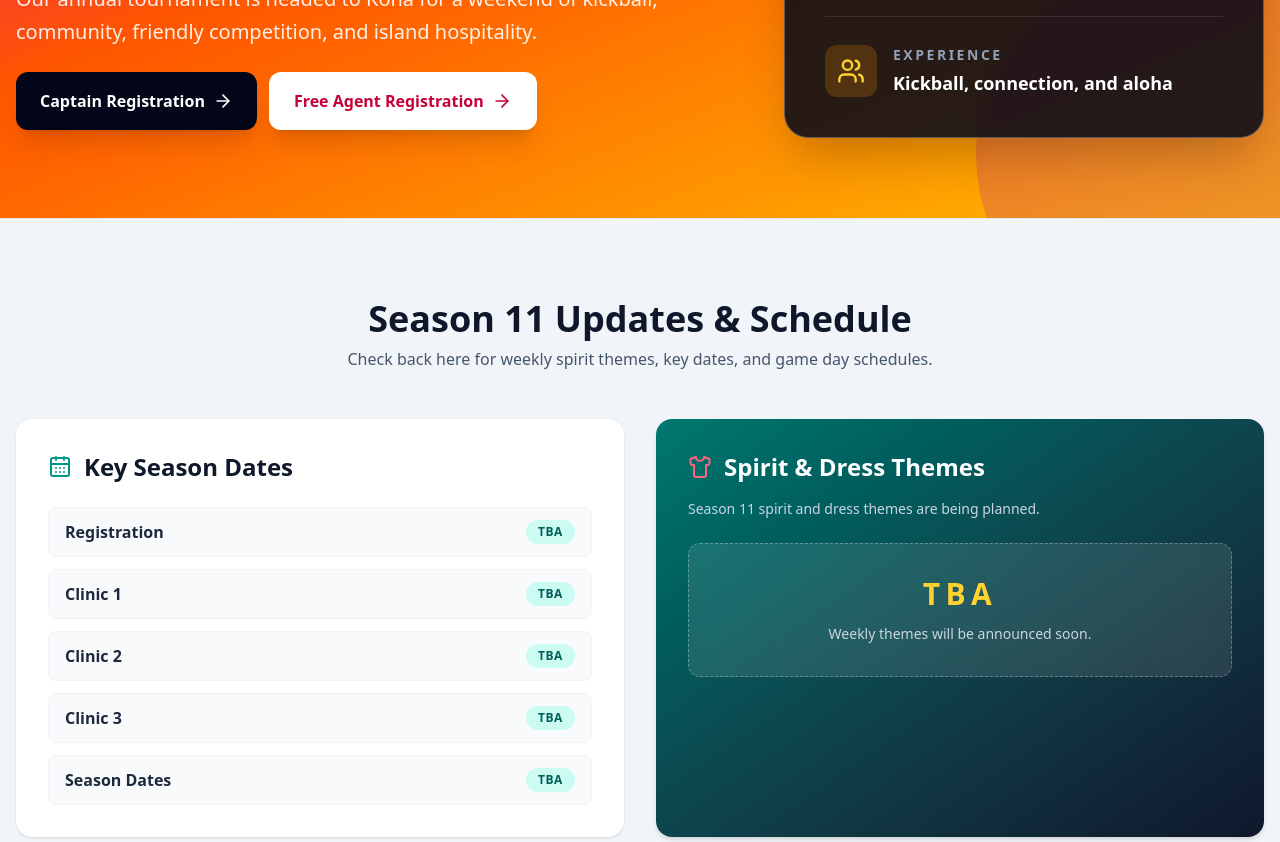
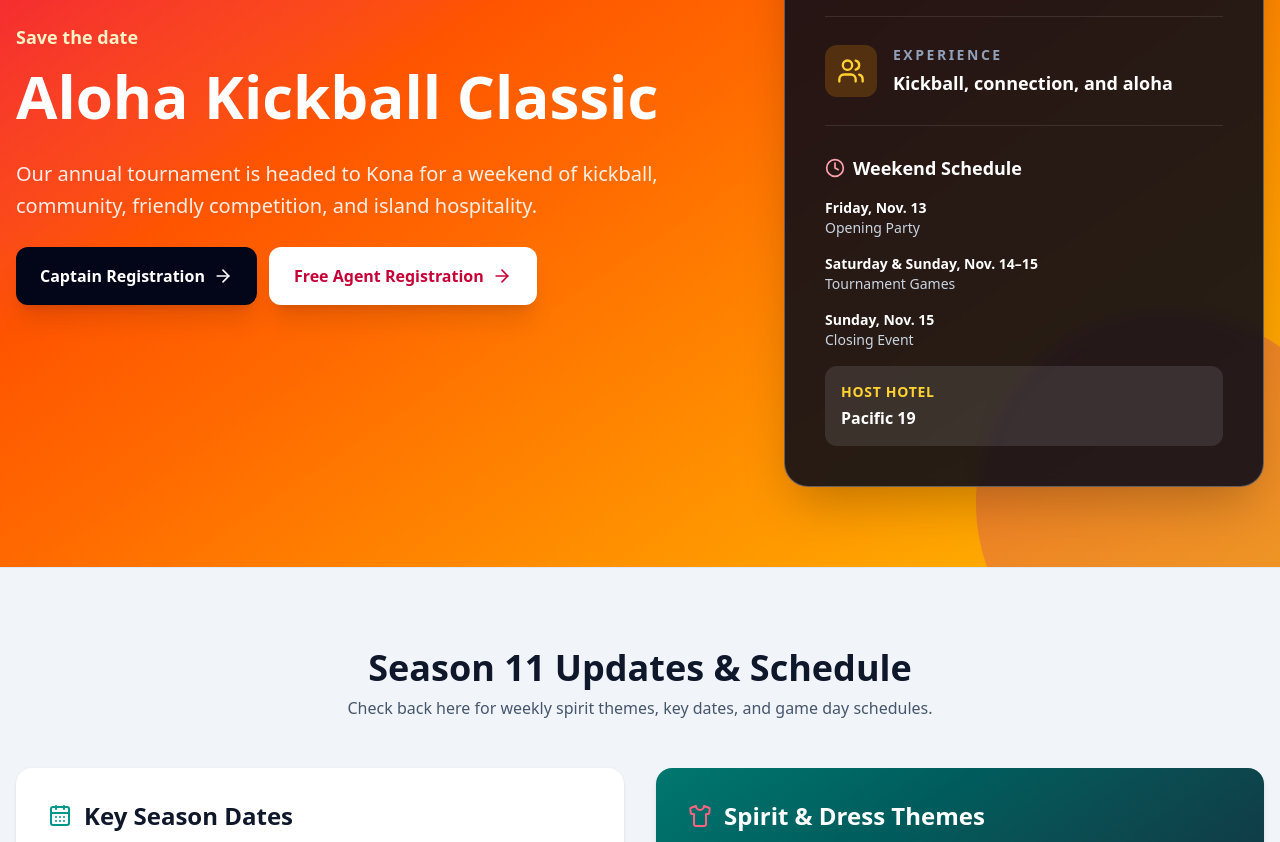
Before and after one commit to AObchildress/hawaii-gay-kickball, a React (Vite) app: page / in a window 1280 px wide. Shown: the part 1620-2462 px from the top of the page. Built offline with nearby package versions, Linux system fonts and the light colour scheme.

Commit message:
Add Aloha Kickball Classic weekend schedule

```diff
--- a/src/KickballDraft.tsx
+++ b/src/KickballDraft.tsx
@@ -317,6 +317,30 @@ export default function HawaiiGayKickballShell() {
                   <p className="text-sm font-bold uppercase tracking-[0.18em] text-slate-400">Experience</p>
                   <p className="mt-1 text-lg font-bold">Kickball, connection, and aloha</p>
                 </div>
+              </div>
+              <div className="h-px bg-white/10" />
+              <div>
+                <h3 className="mb-4 flex items-center gap-2 text-lg font-black">
+                  <Clock className="h-5 w-5 text-rose-300" /> Weekend Schedule
+                </h3>
+                <dl className="space-y-4 text-sm">
+                  <div>
+                    <dt className="font-bold text-white">Friday, Nov. 13</dt>
+                    <dd className="text-slate-300">Opening Party</dd>
+                  </div>
+                  <div>
+                    <dt className="font-bold text-white">Saturday &amp; Sunday, Nov. 14–15</dt>
+                    <dd className="text-slate-300">Tournament Games</dd>
+                  </div>
+                  <div>
+                    <dt className="font-bold text-white">Sunday, Nov. 15</dt>
+                    <dd className="text-slate-300">Closing Event</dd>
+                  </div>
+                  <div className="rounded-xl bg-white/10 p-4">
+                    <dt className="font-bold uppercase tracking-wider text-amber-300">Host Hotel</dt>
+                    <dd className="mt-1 text-base font-bold text-white">Pacific 19</dd>
+                  </div>
+                </dl>
               </div>
             </div>
           </div>
```
